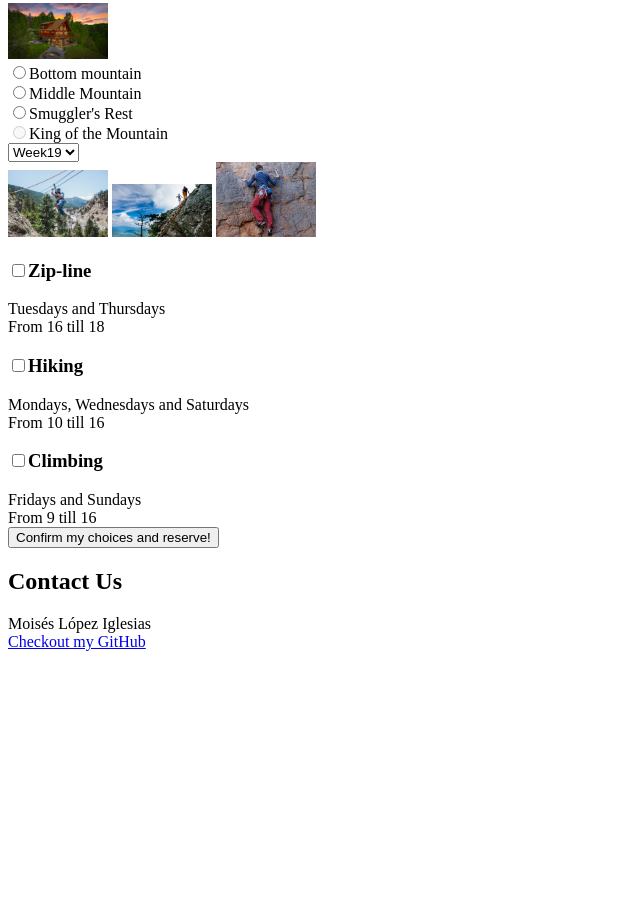
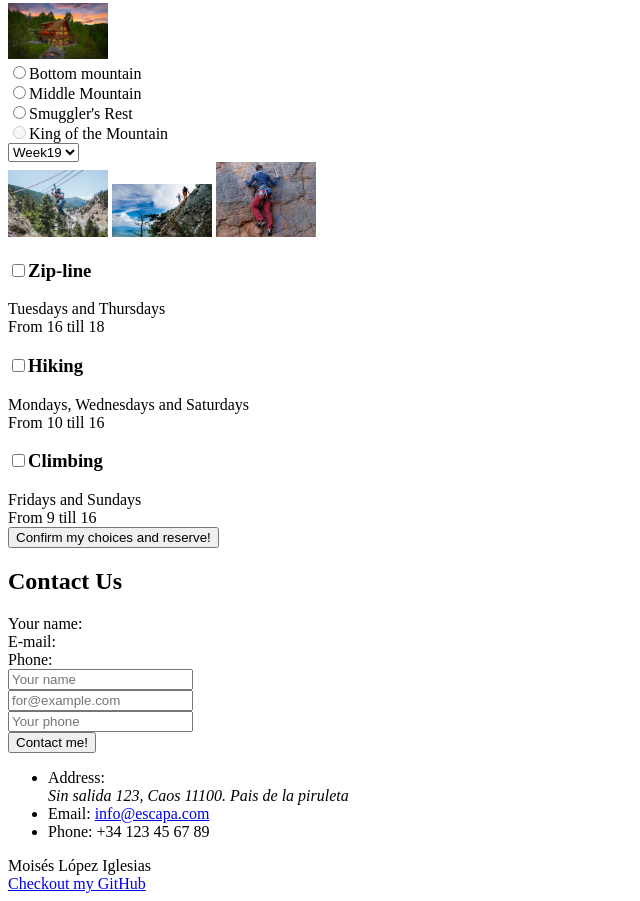
Before and after one commit to moiseslopez1014/csbdwxviii_ipcg_1, a plain HTML site: page index_moises.html in a window 1280 px wide. Shown: the part 882-1783 px from the top of the page, without its empty margins (0-640 px from the left). Before the commit the page ends 1541 px from the top, so only its background shows below. Drawn offline with Linux system fonts and the light colour scheme.

Commit message:
sectionContactHTML

```diff
--- a/index_moises.html
+++ b/index_moises.html
@@ -122,7 +122,26 @@
       </section>
       <section id="contact">
         <h2>Contact Us</h2>
-
+        <div id="contactForm">
+            <div>
+                Your name:<br>
+                E-mail:<br>
+                Phone:
+            </div>
+            <div>
+                <input type="text" placeholder="Your name"><br>
+                <input type="email" placeholder="for@example.com"><br>
+                <input type="tel" minlength="9" placeholder="Your phone">
+            </div>
+            <input type="submit" value="Contact me!">
+        </div>
+        <div id="contactInfo">
+            <ul>
+                <li>Address:<address>Sin salida 123, Caos 11100. Pais de la piruleta</address></li>
+                <li>Email: <a href="mailto:info@escapa.com">info@escapa.com</a></li>
+                <li>Phone: +34 123 45 67 89</li>
+            </ul>
+        </div>
       </section>
     </main>
     <footer>
```
